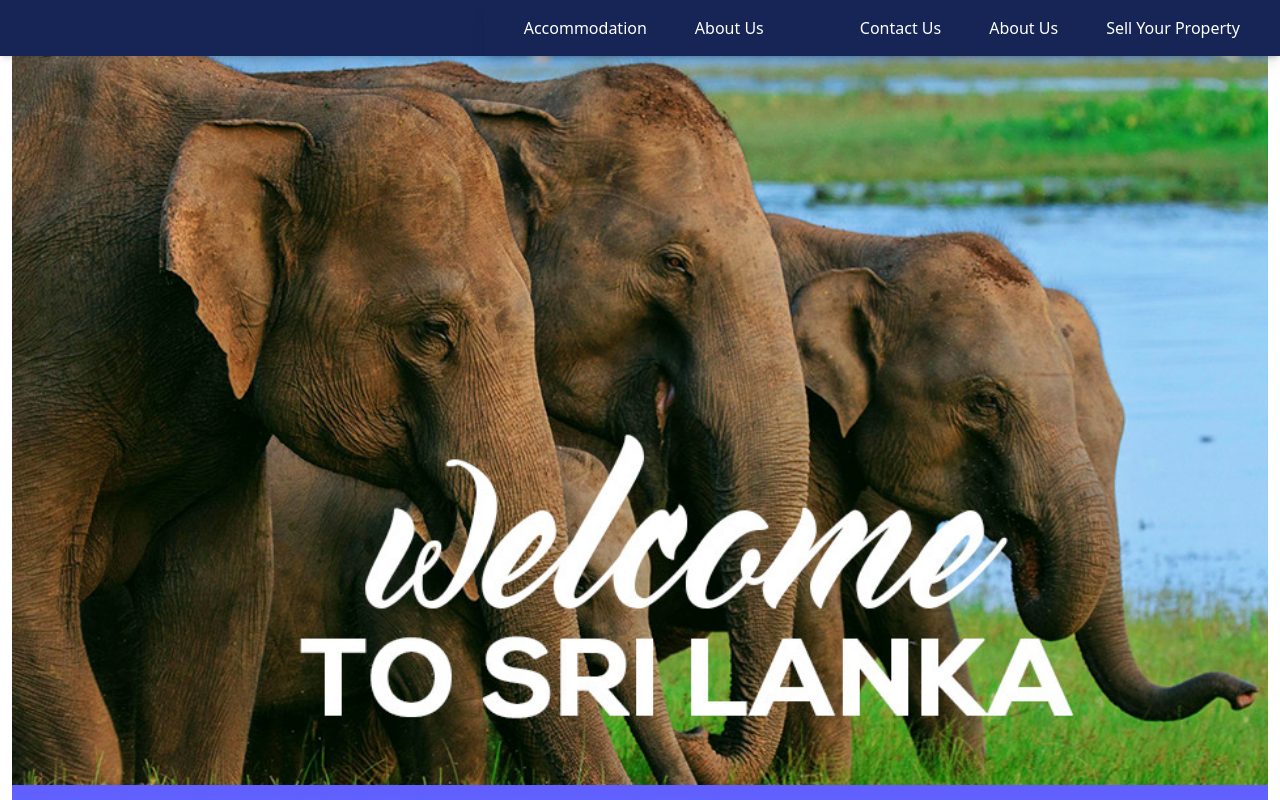
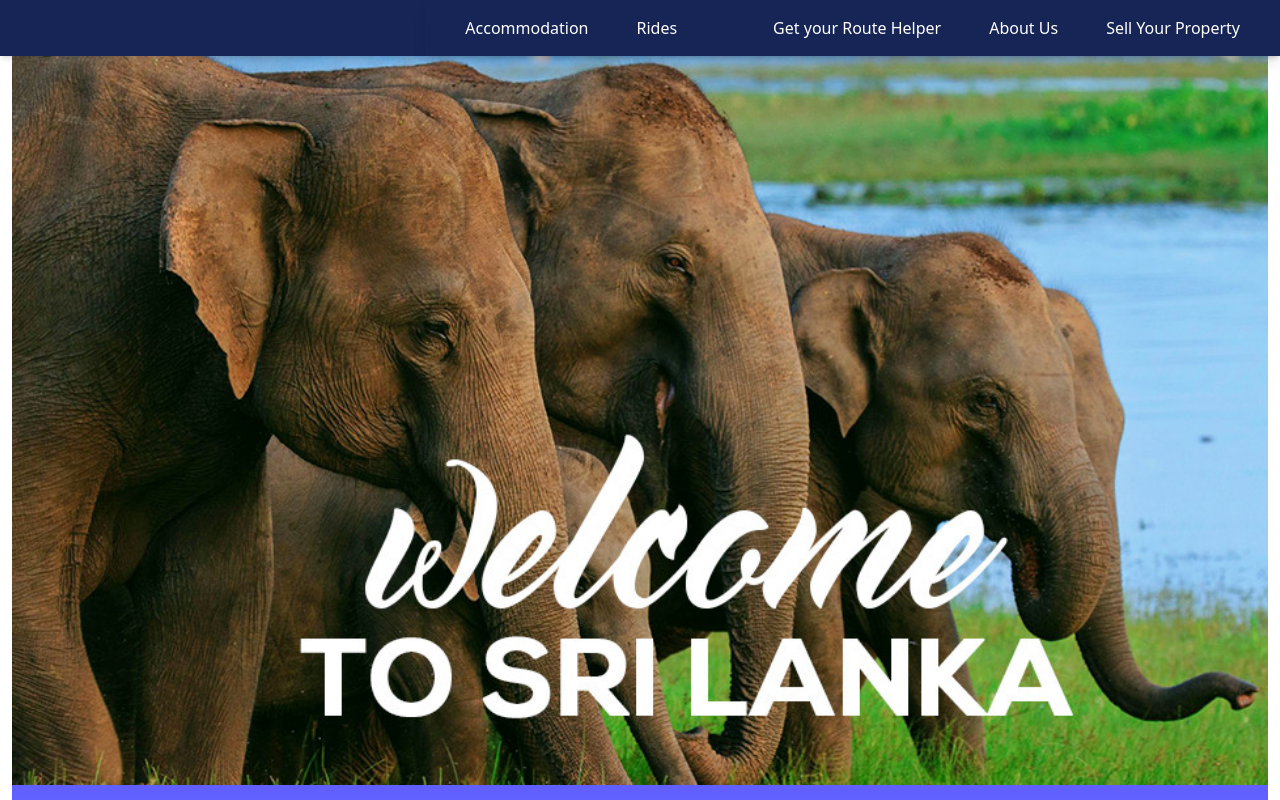
Before and after one commit to Danu98mapagedara/Tourwebsite, a React (Vite) app: page / in a window 1280 px wide. Shown: the top 800 px of the page. Built offline with nearby package versions, Linux system fonts and the light colour scheme.

Commit message:
update navbar

```diff
--- a/src/components/Navbar.tsx
+++ b/src/components/Navbar.tsx
@@ -26,11 +26,11 @@ const Navbar = () => {
           Accommodation
         </NavLink>
         <NavLink
-          to="/house"
+          to="/rides"
           className="relative text-white font-medium hover:text-blue-500 transition-colors duration-300
           after:content-[''] after:absolute after:w-full after:h-[2px] after:bg-blue-500 after:bottom-[-3px] after:left-0 after:scale-x-0 hover:after:scale-x-100 after:transition-transform after:duration-300"
         >
-          About  Us
+        Rides
         </NavLink>
         <NavLink
           to="/yourland"
@@ -40,11 +40,11 @@ const Navbar = () => {
 
         </NavLink>
         <NavLink
-          to="/contactus"
+          to="/getyourroute"
           className="relative text-white font-medium hover:text-blue-500 transition-colors duration-300
           after:content-[''] after:absolute after:w-full after:h-[2px] after:bg-blue-500 after:bottom-[-3px] after:left-0 after:scale-x-0 hover:after:scale-x-100 after:transition-transform after:duration-300"
         >
-          Contact Us
+        Get your  Route  Helper
         </NavLink>
         <NavLink
           to="/aboutus"
```
